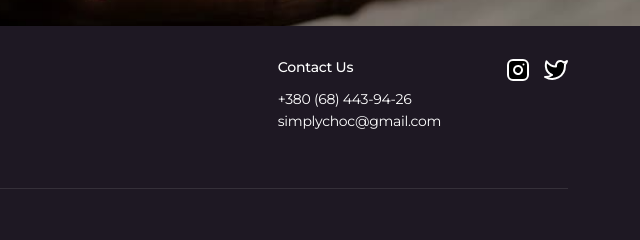
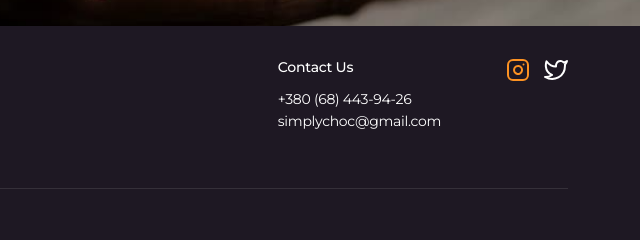
Before and after one commit to NikitaSalnykov/team-1-chocolate-project, a website built with Vite: page src/index.html in a window 1280 px wide. In both pictures the pointer is over the icon 1158 px from the left and 4619 px from the top of the page. Shown: the part 4550-4790 px from the top of the page, 640-1280 px from the left. Built offline with nearby package versions, Linux system fonts and the light colour scheme; files whose address does not match are found by name.

Commit message:
added background-color on svg icons on hover and focus

```diff
--- a/src/css/layout/footer.css
+++ b/src/css/layout/footer.css
@@ -42,7 +42,12 @@
 }
 .footer-social-media-icon a svg{
     display: block;
-    stroke:var(--primary-text-light-color)
+    stroke:var(--primary-text-light-color);
+    fill: transparent;
+}
+.footer-social-media-icon a svg:hover,
+.footer-social-media-icon a svg:focus{
+    stroke: var(--orange-background);
 }
 .footer-section-list-item a{
     color: var(--primary-text-light-color);
```
